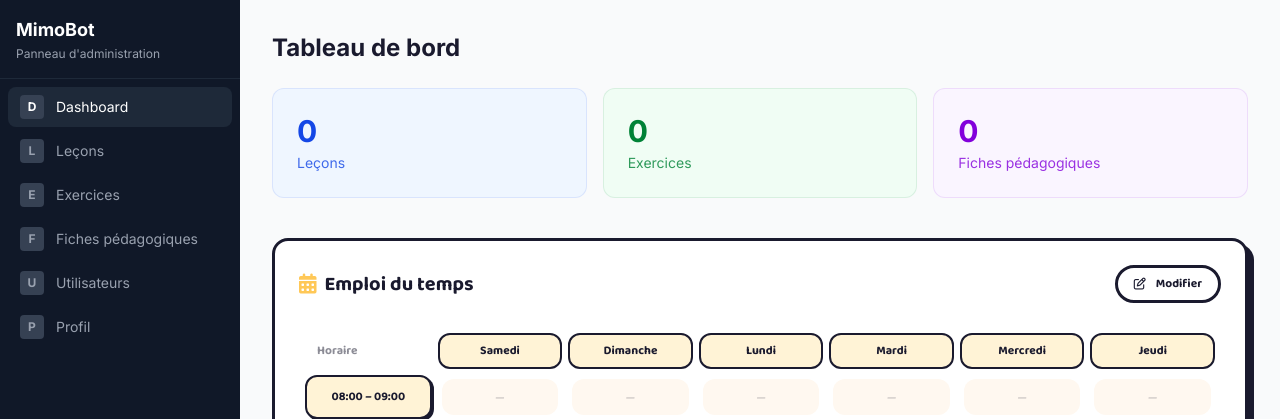
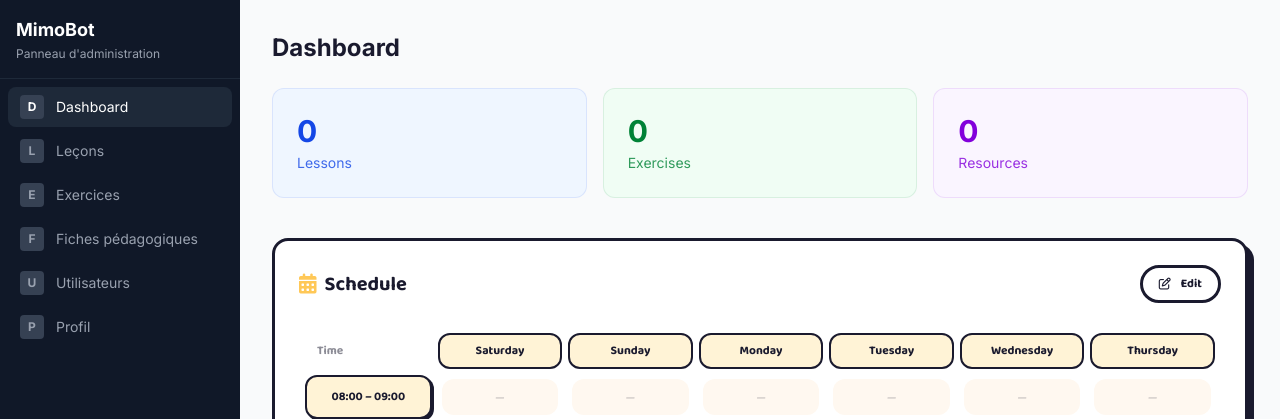
Before and after one commit to islamMed06/mimobot-web, a Next.js app: page /admin in a window 1280 px wide. Shown: the top 419 px of the page. Built offline with nearby package versions, Linux system fonts and the light colour scheme; no server answers; the database is empty.

Commit message:
translate dashboard from French to English

```diff
--- a/src/app/admin/page.tsx
+++ b/src/app/admin/page.tsx
@@ -2,7 +2,7 @@
 
 import { useEffect, useState } from "react";
 
-const DAYS = ["Samedi", "Dimanche", "Lundi", "Mardi", "Mercredi", "Jeudi"];
+const DAYS = ["Saturday", "Sunday", "Monday", "Tuesday", "Wednesday", "Thursday"];
 
 type Row = { time: string; slots: string[] };
 
@@ -34,7 +34,7 @@ export default function AdminDashboard() {
     const data = await res.json();
     setSaving(false);
     if (data.success) setEditing(false);
-    else alert(data.error || "Erreur lors de la sauvegarde");
+    else alert(data.error || "Error saving schedule");
   };
 
   const updateCell = (rowIdx: number, colIdx: number, value: string) => {
@@ -57,14 +57,14 @@ export default function AdminDashboard() {
   };
 
   const cards = [
-    { label: "Leçons", count: stats.lessons, href: "/admin/lessons", color: "bg-blue-50 text-blue-700" },
-    { label: "Exercices", count: stats.exercises, href: "/admin/exercises", color: "bg-green-50 text-green-700" },
-    { label: "Fiches pédagogiques", count: stats.resources, href: "/admin/resources", color: "bg-purple-50 text-purple-700" },
+    { label: "Lessons", count: stats.lessons, href: "/admin/lessons", color: "bg-blue-50 text-blue-700" },
+    { label: "Exercises", count: stats.exercises, href: "/admin/exercises", color: "bg-green-50 text-green-700" },
+    { label: "Resources", count: stats.resources, href: "/admin/resources", color: "bg-purple-50 text-purple-700" },
   ];
 
   return (
     <div>
-      <h1 className="text-2xl font-bold mb-6">Tableau de bord</h1>
+      <h1 className="text-2xl font-bold mb-6">Dashboard</h1>
 
       <div className="grid grid-cols-1 sm:grid-cols-3 gap-4 mb-10">
         {cards.map((c) => (
@@ -78,22 +78,22 @@ export default function AdminDashboard() {
       <div className="sticker rounded-2xl p-6 mb-10">
         <div className="flex items-center justify-between mb-6">
           <h2 className="font-display text-xl font-bold text-ink flex items-center gap-2">
-            <i className="fa-solid fa-calendar-days text-sun"></i> Emploi du temps
+            <i className="fa-solid fa-calendar-days text-sun"></i> Schedule
           </h2>
           <div className="flex items-center gap-2">
             {editing ? (
               <>
                 <button onClick={() => { setEditing(false); fetch("/api/admin/schedule").then(r => r.json()).then(d => setSchedule(d.schedule)); }}
-                  className="btn-outline text-xs !py-2 !px-4">Annuler</button>
+                  className="btn-outline text-xs !py-2 !px-4">Cancel</button>
                 <button onClick={handleSave} disabled={saving}
                   className="btn-primary text-xs !py-2 !px-4" style={{ fontSize: "0.75rem", padding: "8px 16px" }}>
-                  {saving ? "Sauvegarde..." : <><i className="fa-regular fa-floppy-disk"></i> Enregistrer</>}
+                  {saving ? "Saving..." : <><i className="fa-regular fa-floppy-disk"></i> Save</>}
                 </button>
               </>
             ) : (
               <button onClick={() => setEditing(true)}
                 className="btn-outline text-xs !py-2 !px-4">
-                <i className="fa-regular fa-pen-to-square"></i> Modifier
+                <i className="fa-regular fa-pen-to-square"></i> Edit
               </button>
             )}
           </div>
@@ -102,7 +102,7 @@ export default function AdminDashboard() {
         {loading ? (
           <div className="text-center py-12">
             <div className="text-4xl mb-3 animate-pulse">📅</div>
-            <p className="font-display text-ink/40 text-lg">Chargement de l'emploi du temps...</p>
+            <p className="font-display text-ink/40 text-lg">Loading schedule...</p>
           </div>
         ) : (
           <>
@@ -110,7 +110,7 @@ export default function AdminDashboard() {
               <table className="w-full text-sm" style={{ borderCollapse: "separate", borderSpacing: "6px" }}>
                 <thead>
                   <tr>
-                    <th className="font-display font-bold text-ink/50 text-xs text-left px-3 py-2 min-w-[90px]">Horaire</th>
+                    <th className="font-display font-bold text-ink/50 text-xs text-left px-3 py-2 min-w-[90px]">Time</th>
                     {DAYS.map((d) => (
                       <th key={d} className="font-display font-bold text-ink text-xs text-center px-3 py-2 min-w-[100px] bg-sun-light rounded-xl border-2 border-ink">
                         {d}
@@ -156,7 +156,7 @@ export default function AdminDashboard() {
                         {editing && (
                           <td className="p-1 text-center">
                             {schedule.length > 1 && (
-                              <button onClick={() => removeRow(i)} className="w-8 h-8 rounded-xl border-2 border-coral bg-coral-light text-coral hover:bg-coral hover:text-white transition-colors text-sm" title="Supprimer ce créneau">
+                              <button onClick={() => removeRow(i)} className="w-8 h-8 rounded-xl border-2 border-coral bg-coral-light text-coral hover:bg-coral hover:text-white transition-colors text-sm" title="Delete this slot">
                                 <i className="fa-solid fa-xmark"></i>
                               </button>
                             )}
@@ -171,13 +171,13 @@ export default function AdminDashboard() {
             {editing && (
               <div className="flex justify-center mt-4 gap-3 flex-wrap">
                 <button onClick={addRow} className="btn-outline text-xs !py-2 !px-5">
-                  <i className="fa-solid fa-plus"></i> Ajouter un créneau
+                  <i className="fa-solid fa-plus"></i> Add time slot
                 </button>
               </div>
             )}
             {!editing && (
               <p className="text-center mt-4 text-xs text-ink/30 font-display">
-                <i className="fa-regular fa-clock mr-1"></i> Cliquez sur "Modifier" pour mettre à jour votre emploi du temps
+                <i className="fa-regular fa-clock mr-1"></i> Click "Edit" to update your schedule
               </p>
             )}
           </>
```
